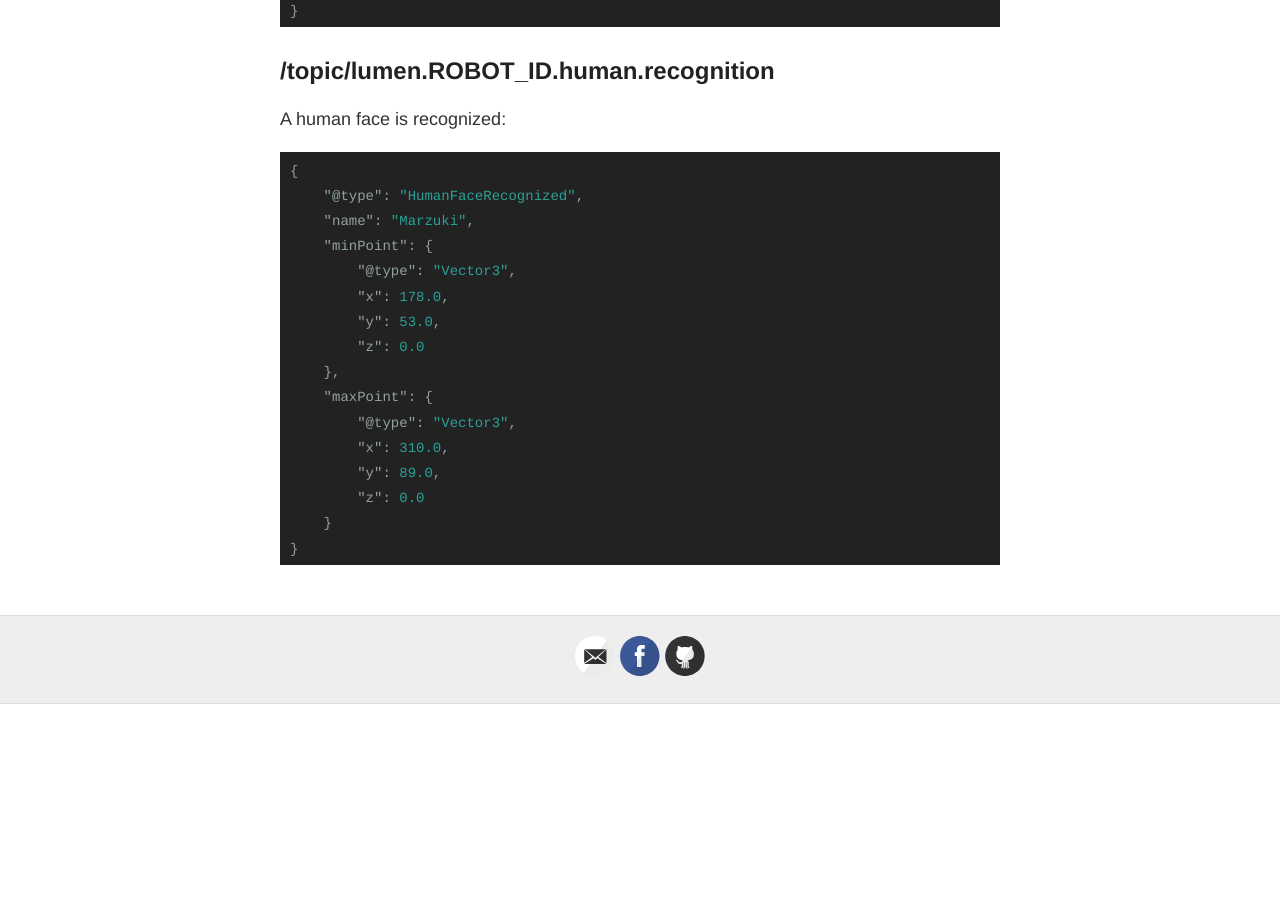
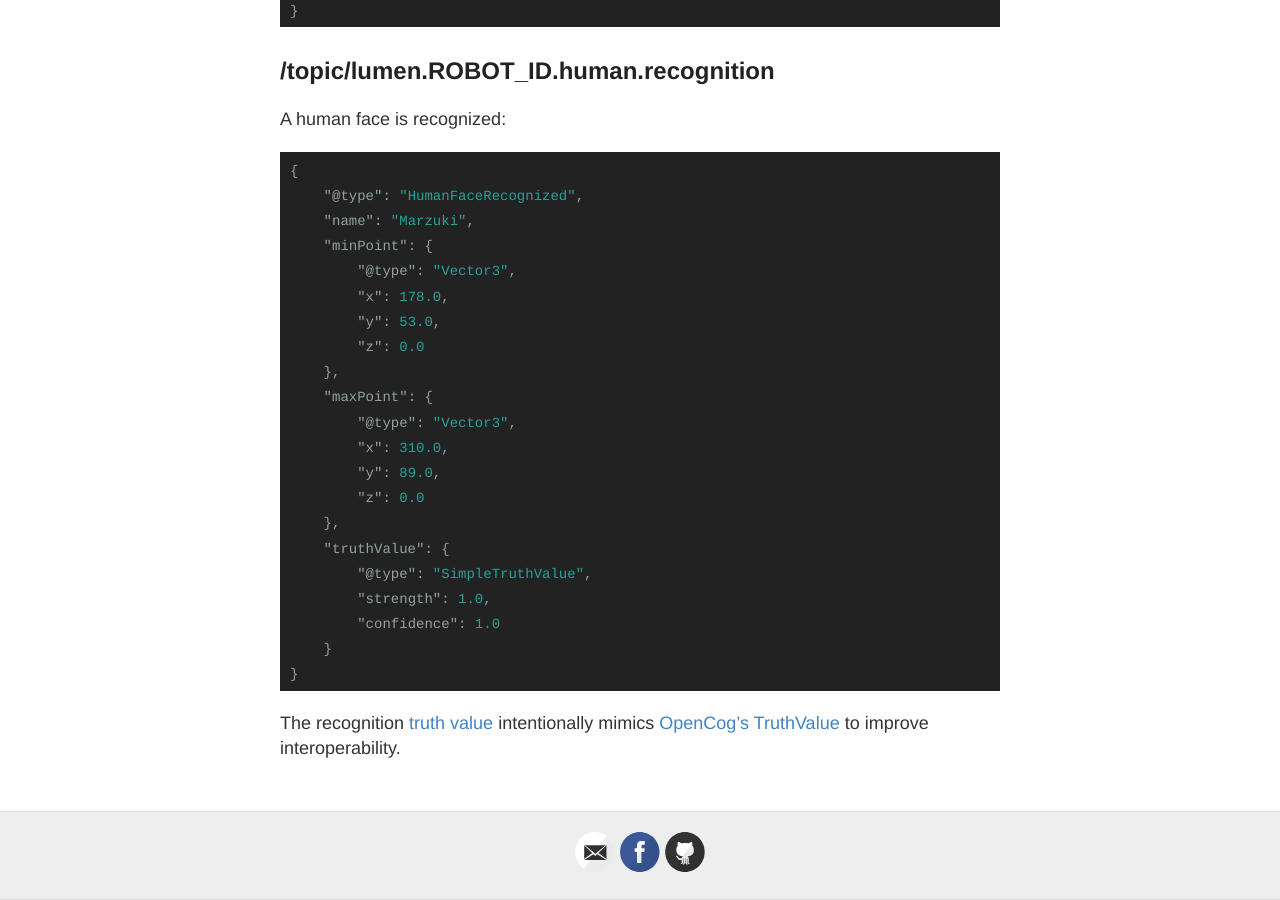
Before and after one commit to Flavio58it/lumen-sdk, a Jekyll site: the page built from protocol.md, in a window 1280 px wide and 900 px high, scrolled down 12357 px. Built offline with Jekyll 4.4.1, drawn with Linux system fonts in a browser that asks for light colours; before the commit the page ends 13061 px from its top, so only the background shows below that.

Commit message:
truth value

```diff
--- a/protocol.md
+++ b/protocol.md
@@ -591,6 +591,14 @@ A human face is recognized:
         "x": 310.0,
         "y": 89.0,
         "z": 0.0
+    },
+    "truthValue": {
+        "@type": "SimpleTruthValue",
+        "strength": 1.0,
+        "confidence": 1.0
     }
 }
 {% endhighlight %}
+
+The recognition [truth value](http://en.wikipedia.org/wiki/Truth_value) intentionally mimics [OpenCog's TruthValue](http://wiki.opencog.org/w/TruthValue)
+to improve interoperability.
```
